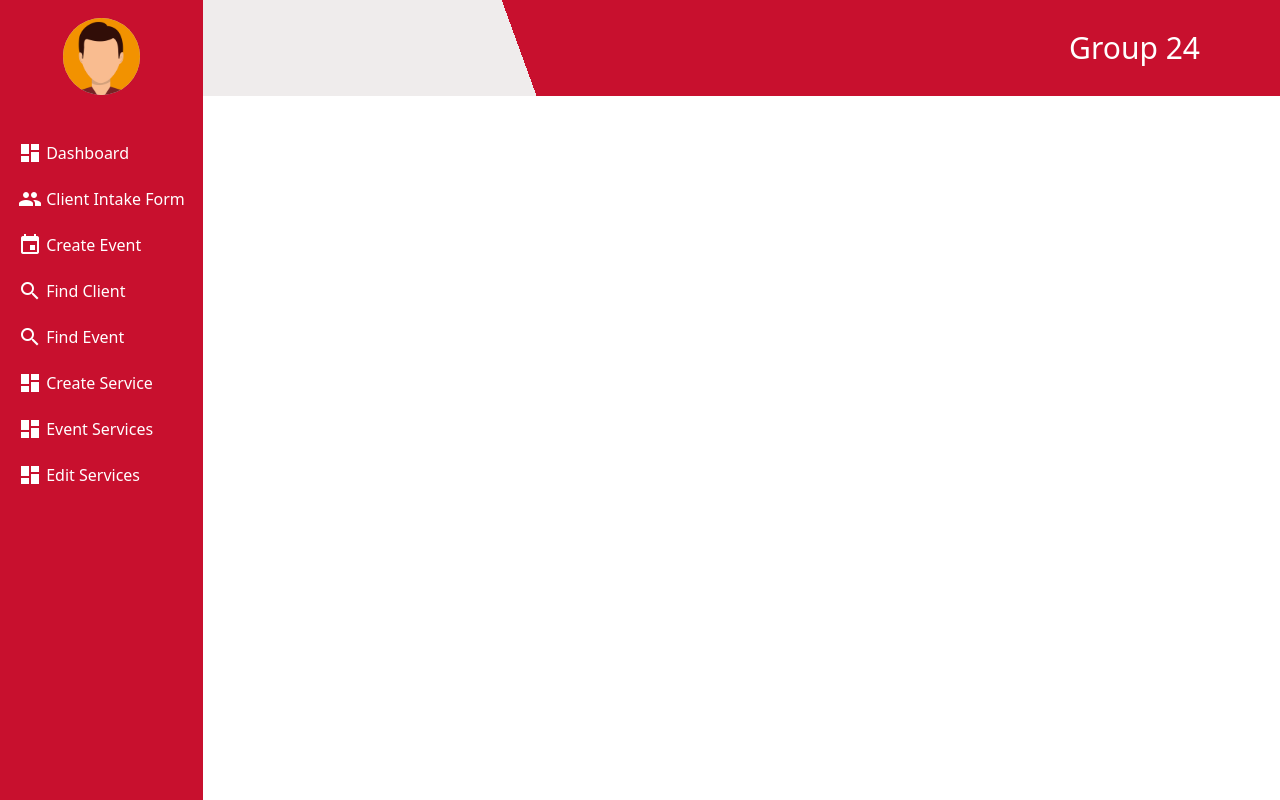
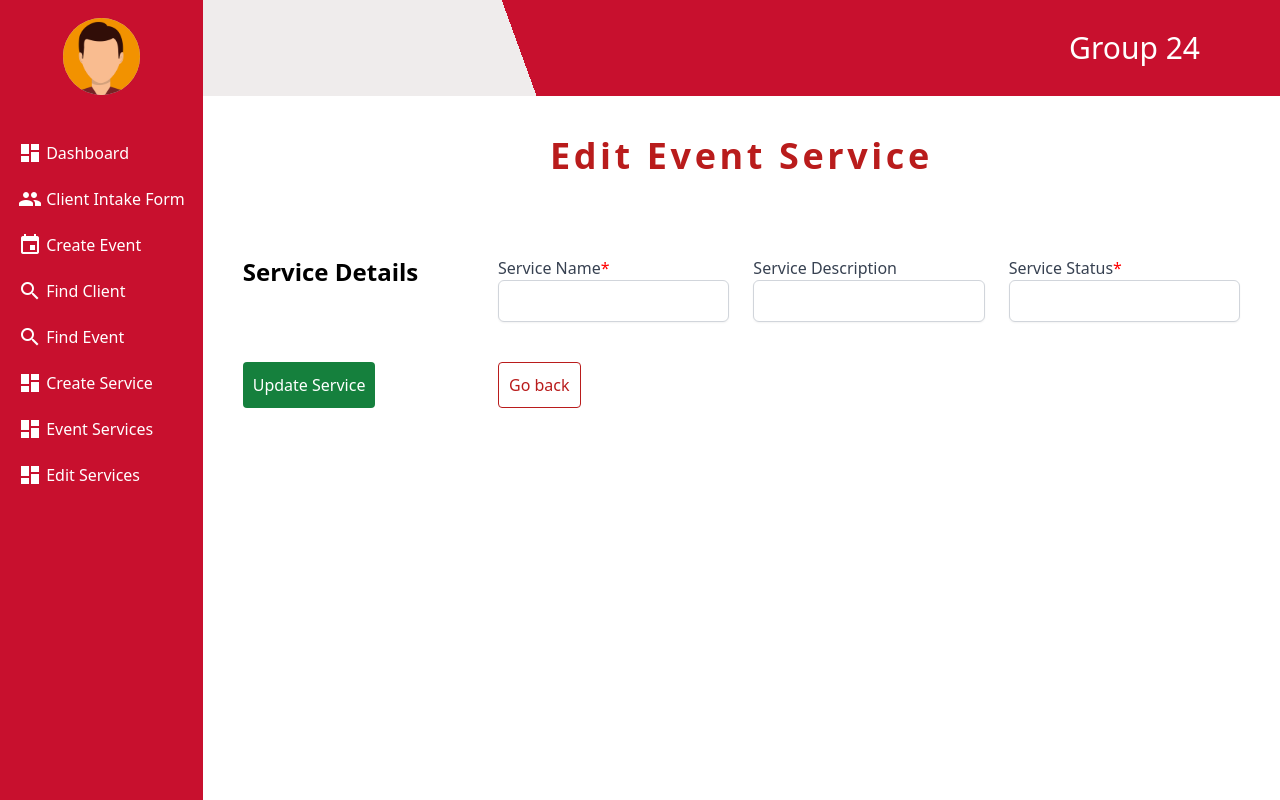
Before and after one commit to CIS-Spring-2023/project-cis_4339_project_24, a Vue app in the folder frontend/: page /updateService/1 in a window 1280 px wide. Built offline with nearby package versions, Linux system fonts and the light colour scheme; no server answers.

Commit message:
implementing update operation to servies feature

```diff
--- a/frontend/src/components/editServices.vue
+++ b/frontend/src/components/editServices.vue
@@ -20,16 +20,6 @@ export default {
   methods: {
     getAllServices() {
       return this.services
-    },
-
-    updateService(id, name, description) {
-      const index = this.services.findIndex(service => service.id === id)
-      this.services.splice(index, 1, { id, name, description })
-    },
-
-    deleteService(id) {
-      const index = this.services.findIndex(service => service.id === id)
-      this.services.splice(index, 1)
     }
   }
 }
@@ -47,7 +37,7 @@ export default {
         <div class="grid grid-cols-1 sm:grid-cols-2 md:grid-cols-4 gap-x-6 gap-y-10">
             <div class="ml-10">
             <h2 class="text-2xl font-bold">List of Services</h2>
-            <h3 class="italic">Click either action button make changes to it desired service</h3>
+            <h3 class="italic">Click table row to edit/display an entry</h3>
             </div>
             <div class="flex flex-col col-span-2">
                 <table class="min-w-full shadow-md rounded">
@@ -56,22 +46,21 @@ export default {
                         <th class="p-4 text-left">Service Name</th>
                         <th class="p-4 text-left">Service Description</th>
                         <th class="p-4 text-left">Service Status</th>
-                        <th class="p-4 text-left">Actions Status</th>
+                        <th class="p-4 text-left">Action</th>
                     </tr>
                     </thead>
                     <tbody class="divide-y divide-gray-300">
                     <tr v-for="service in services" :key="service._id">
-                        <td class="p-2 text-left">
+                        <td class="p-3 text-left">
                         {{ service.name }}
                         </td>
-                        <td class="p-2 text-left">
+                        <td class="p-3 text-left">
                         {{ service.description }}
                         </td>
-                        <td class="p-2 text-left">{{ service.status }}</td>
+                        <td class="p-3 text-left">{{ service.status }}</td>
                         <td>
-                            <button @click.prevent="updateService(service.id,service.name, service.description)" class="btn btn-danger mt-3">Edit
-                            </button>
-                            <button @click.prevent="deleteService(service.id)" class="btn btn-danger mt-3">Change Status</button>
+                          <router-link :to="{name: 'updateService', params: { id: service.id }}"
+                          class="bg-red-700 text-white rounded">Edit</router-link>
                         </td>
                     </tr>
                     </tbody>
--- a/frontend/src/components/serviceForm.vue
+++ b/frontend/src/components/serviceForm.vue
@@ -34,7 +34,7 @@ export default {
         this.newService.status = '';
       }
     }
-  };
+}
 </script>
 <!-- eslint-disable prettier/prettier -->
 <template>
--- /dev/null
+++ b/frontend/src/components/updateService.vue
@@ -0,0 +1,99 @@
+<!-- eslint-disable prettier/prettier -->
+<script>
+export default {
+     data() {
+        return {
+            service: { }
+        }
+    },
+  methods: {
+    updateService() {
+      // Update the name, description, and status of the service
+      this.service.name = this.newName;
+      this.service.description = this.newDescription;
+      this.service.status = this.newStatus;
+
+      // Navigate back to the services list page
+      this.$router.push('/editServices');
+    }
+  }
+}
+</script>
+<!-- eslint-disable prettier/prettier -->
+<template>
+  <main>
+      <h1
+      class="font-bold text-4xl text-red-700 tracking-widest text-center mt-10"
+      >
+      Edit Event Service
+      </h1>
+      <div class="px-10 py-20">
+          <form @submit.prevent="handleUpdateForm">
+              <div
+              class="grid grid-cols-1 sm:grid-cols-2 md:grid-cols-4 gap-x-6 gap-y-10"
+              >
+              <h2 class="text-2xl font-bold">Service Details</h2>
+              <!-- form field -->
+              <div class="flex flex-col">
+                  <label class="block">
+                  <span class="text-gray-700">Service Name</span>
+                  <span style="color: #ff0000">*</span>
+                  <input
+                      type="text"
+                      class="w-full rounded-md border-gray-300 shadow-sm focus:border-indigo-300 focus:ring focus:ring-indigo-200 focus:ring-opacity-50"
+                      v-model="this.service.name" required
+                  >
+                  </label>
+              </div>
+              <!-- form field -->
+              <div class="flex flex-col">
+                  <label class="block">
+                  <span class="text-gray-700">Service Description</span>
+                  <input
+                      type="text"
+                      class="w-full rounded-md border-gray-300 shadow-sm focus:border-indigo-300 focus:ring focus:ring-indigo-200 focus:ring-opacity-50"
+                      v-model="this.service.description"
+                  >
+                  </label>
+              </div>
+              <!-- form field -->
+              <div class="flex flex-col">
+                  <label class="block">
+                  <span class="text-gray-700">Service Status</span>
+                  <span style="color: #ff0000">*</span>
+                  <input
+                      type="text"
+                      class="w-full rounded-md border-gray-300 shadow-sm focus:border-indigo-300 focus:ring focus:ring-indigo-200 focus:ring-opacity-50"
+                      v-model="this.service.status" required
+                  >
+                  </label>
+              </div>
+              </div>
+              <!-- submit button -->
+              <!-- grid container -->
+                <div
+                  class="grid grid-cols-1 sm:grid-cols-2 md:grid-cols-4 gap-x-6 gap-y-10"
+                >
+                  <div class="flex justify-between mt-10 mr-20">
+                    <button
+                      @click="updateService"
+                      type="submit"
+                      class="bg-green-700 text-white rounded"
+                    >
+                      Update Service
+                    </button>
+                  </div>
+                  <div class="flex justify-between mt-10 mr-20">
+                    <button
+                      type="reset"
+                      class="border border-red-700 bg-white text-red-700 rounded"
+                      @click="$router.back()"
+                    >
+                      Go back
+                    </button>
+                  </div>
+                </div>
+          </form>
+      </div>
+  </main>
+</template>
--- a/frontend/src/router/index.js
+++ b/frontend/src/router/index.js
@@ -55,6 +55,11 @@ const routes = [
     path: '/serviceForm',
     name: 'serviceForm',
     component: () => import('../components/serviceForm.vue')
+  },
+  {
+    path: '/updateService/:id',
+    name: 'updateService',
+    component: () => import('../components/updateService.vue')
   }
 ]
 const router = createRouter({
```
